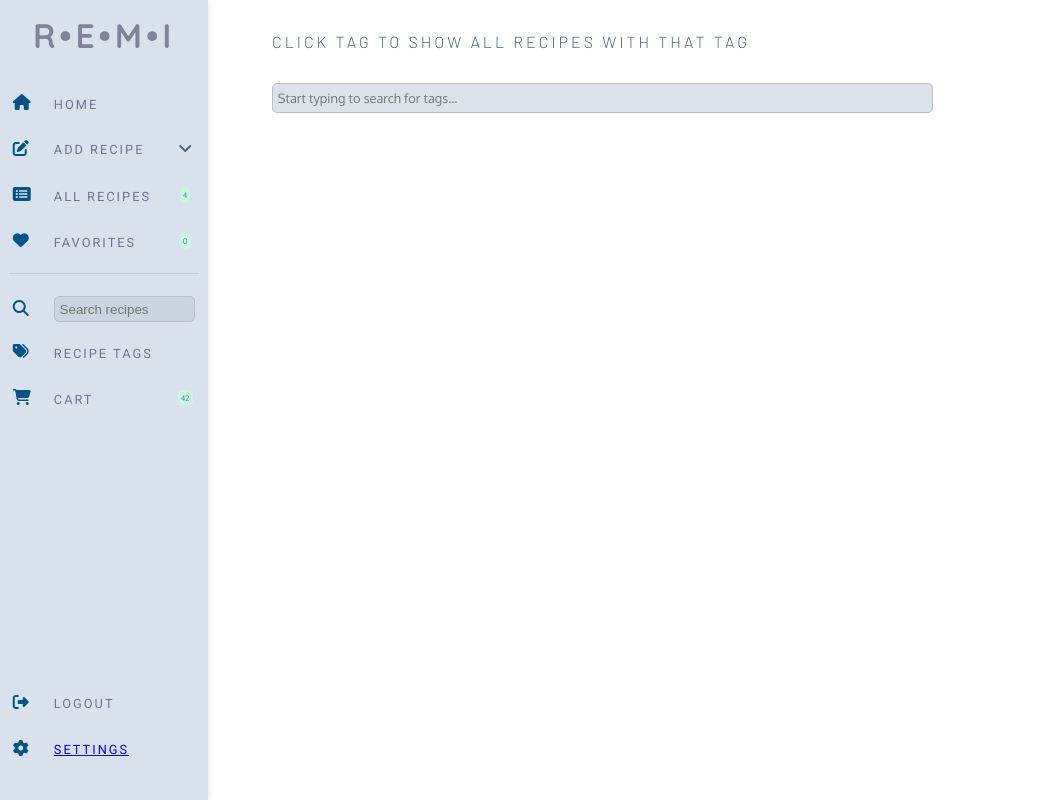
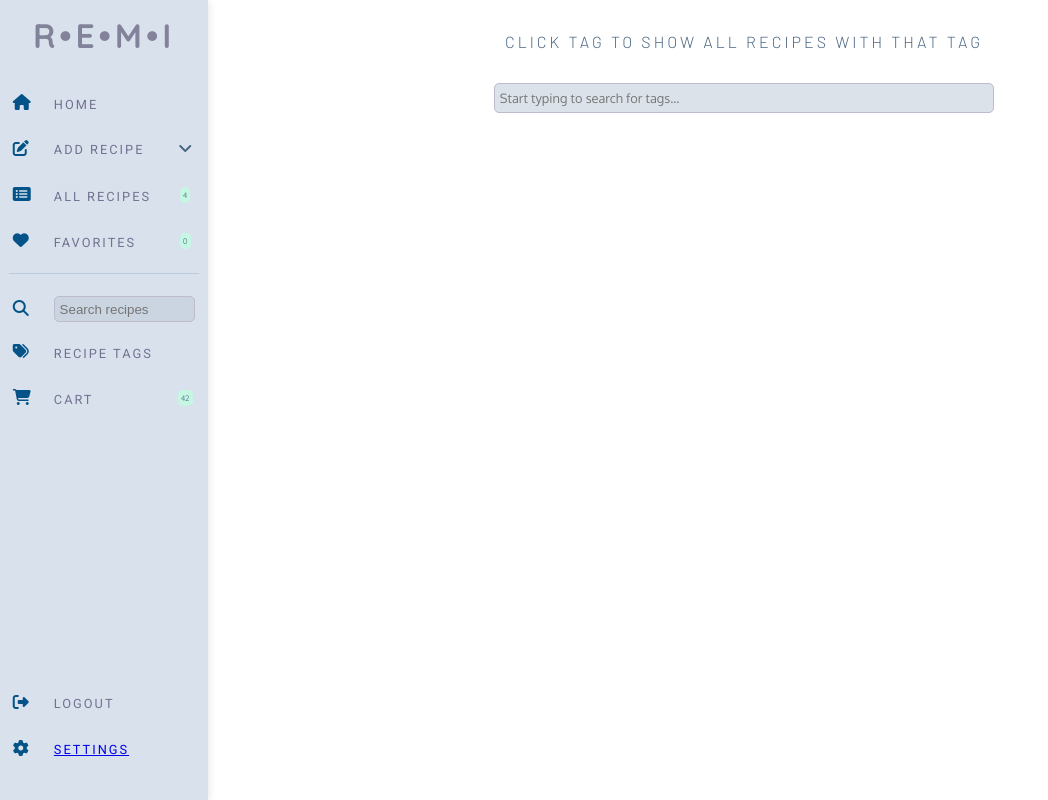
Before and after one commit to odics/remi, a Flask app: page /show_tags in a window 1280 px wide. Shown: the whole page, without its empty margins (0-1048 px from the left). Run offline with Flask 2, Linux system fonts and the light colour scheme; a user stored in the database is signed in; data comes from the database, SQL or seed files in the repository; some libraries are stand-ins or nearby versions.

Commit message:
Tag search completed.

```diff
--- a/website/static/test.css
+++ b/website/static/test.css
@@ -801,6 +801,22 @@ margin-bottom: .5rem;
     justify-content: center;
 }
 
+.page-title-tags {
+    padding-left: 4rem;
+    color: var(--nav-items-color);
+    padding-right: 4rem;
+    padding-top: 1rem;
+    padding-bottom: .5rem;
+    font-family: 'Barlow', sans-serif;
+    text-transform: uppercase;
+    letter-spacing: 3px;
+    font-size: 1rem;
+    font-weight: 300;
+    display: grid;
+    align-items: center;
+    justify-content: center;
+}
+
 .alert-success {
     margin-left: 4rem;
     margin-right: 4rem;
@@ -908,10 +924,9 @@ margin-bottom: .5rem;
     background-color: var(--search-input-color);
     border: 1px solid;
     height: 30px;
+    width: 500px;
     border-color: rgb(191, 186, 205);
     border-radius: 5px;
-    width: 70%;
-    align-self: start;
     font-family: 'Oxygen', sans-serif;
     color: var(--nav-text-color);
     font-size: .8rem;
@@ -1327,8 +1342,8 @@ margin-bottom: .5rem;
   }
 
   .body-wrapper-tags {
-    display: flex;
-    flex-direction: column;
+    display: grid;
+    justify-content: center;
     padding: .5rem;
     padding-right: 4rem;
     padding-left: 4rem;
@@ -1347,13 +1362,19 @@ margin-bottom: .5rem;
 
 .tag-results {
     display: grid;
+    grid-template-columns: auto 1fr;
+    align-items: center;
     padding: .5rem;
-    width: 40%;
+    width: 500px;
     background-color: var(--nav-background);
     border-radius: 5px;
     margin-top: .5rem;
     font-family: 'Roboto', sans-serif;
     color: var(--nav-items-color);
+  }
+
+  .tag-results i {
+    margin-right: .5rem;
   }
 
 .tag-input {
--- a/website/templates/show_tags.html
+++ b/website/templates/show_tags.html
@@ -16,29 +16,31 @@
         <div class="alert-close" id="alert-close"><i class="fa-solid fa-circle-xmark fa-xl"></i></div>
       </div>
       {% endif %} {% endfor %} {% endif %} {% endwith %}
-    <div class="page-title">
+    <div class="page-title-tags">
       <div class="home-title">click tag to show all recipes with that tag</div>
-      <div class="sort-control">
-
-      </div>
     </div>
     <div class="body-wrapper-tags">
       <input type="text" class="text-input-tags" placeholder="Start typing to search for tags..." id="tag-match">
       <div id="tag-results">
 
       </div>
-      <script>
+    </div>
+    <script>
       const tagInput = document.getElementById("tag-match");
       const tagResults = document.getElementById("tag-results");
 
       const updateTagList = tagName => {
+        var tagHTML = "";
+
         if (tagName.length > 0) {
           for (var tag of tagName) {
-          tagResults.innerHTML = `<div class="tag-results"><a href="/fetch_tagged_recipe/${tag.tag_name}">${tag.tag_name}</a></div>`;
+          tagHTML += `<div class="tag-results"><i class="fa-solid fa-tag"></i> <a class="menu-link" href="/fetch_tagged_recipe/${tag.tag_name}">${tag.tag_name}</a></div>`;
           }
         } else {
           tagResults.innerHTML = ""
         }
+
+        tagResults.innerHTML = tagHTML
       }
 
       const fetchTags = async tags => {
```
Also changed, not shown: website/views.py (line endings or trailing spaces).
